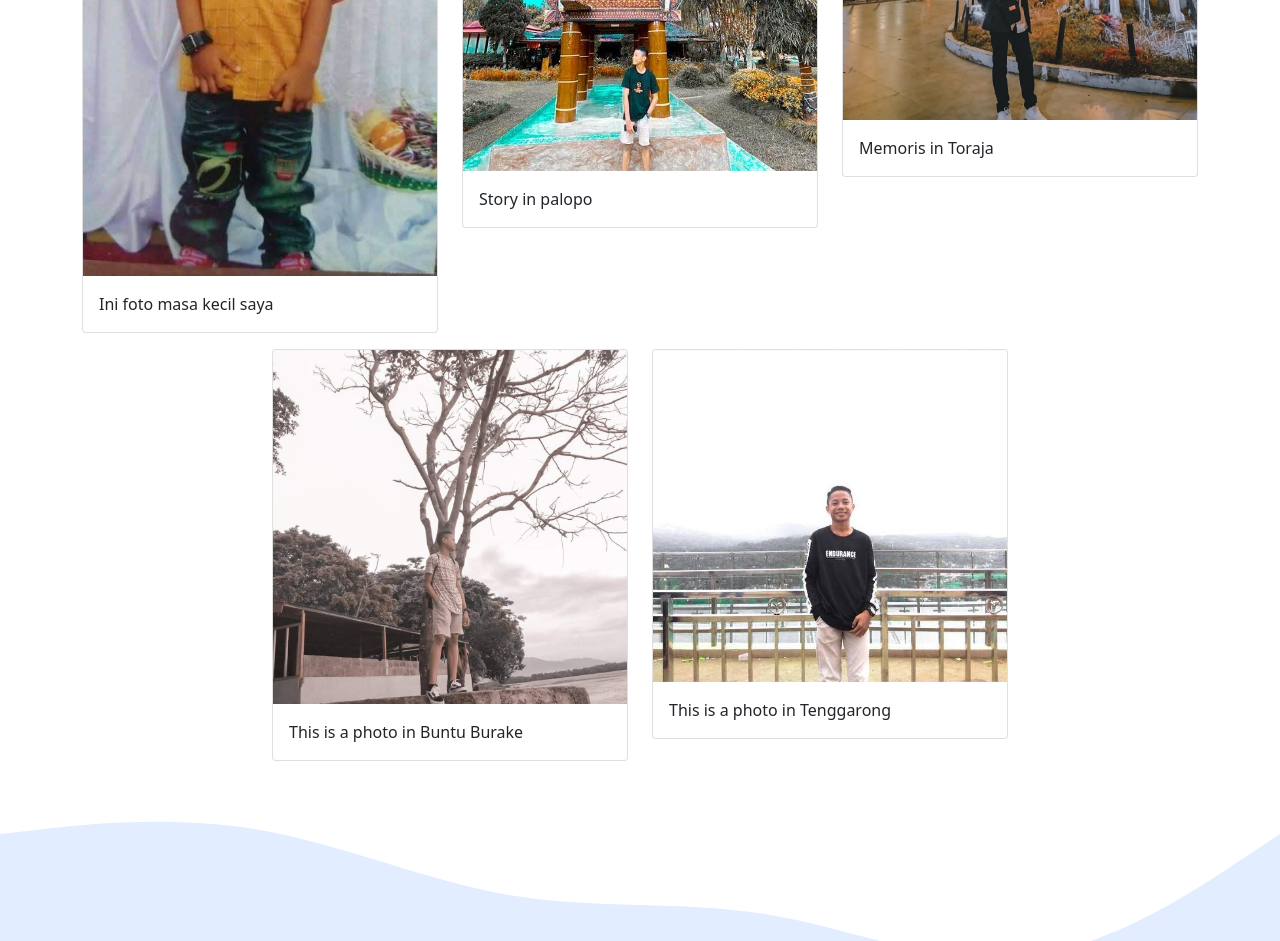
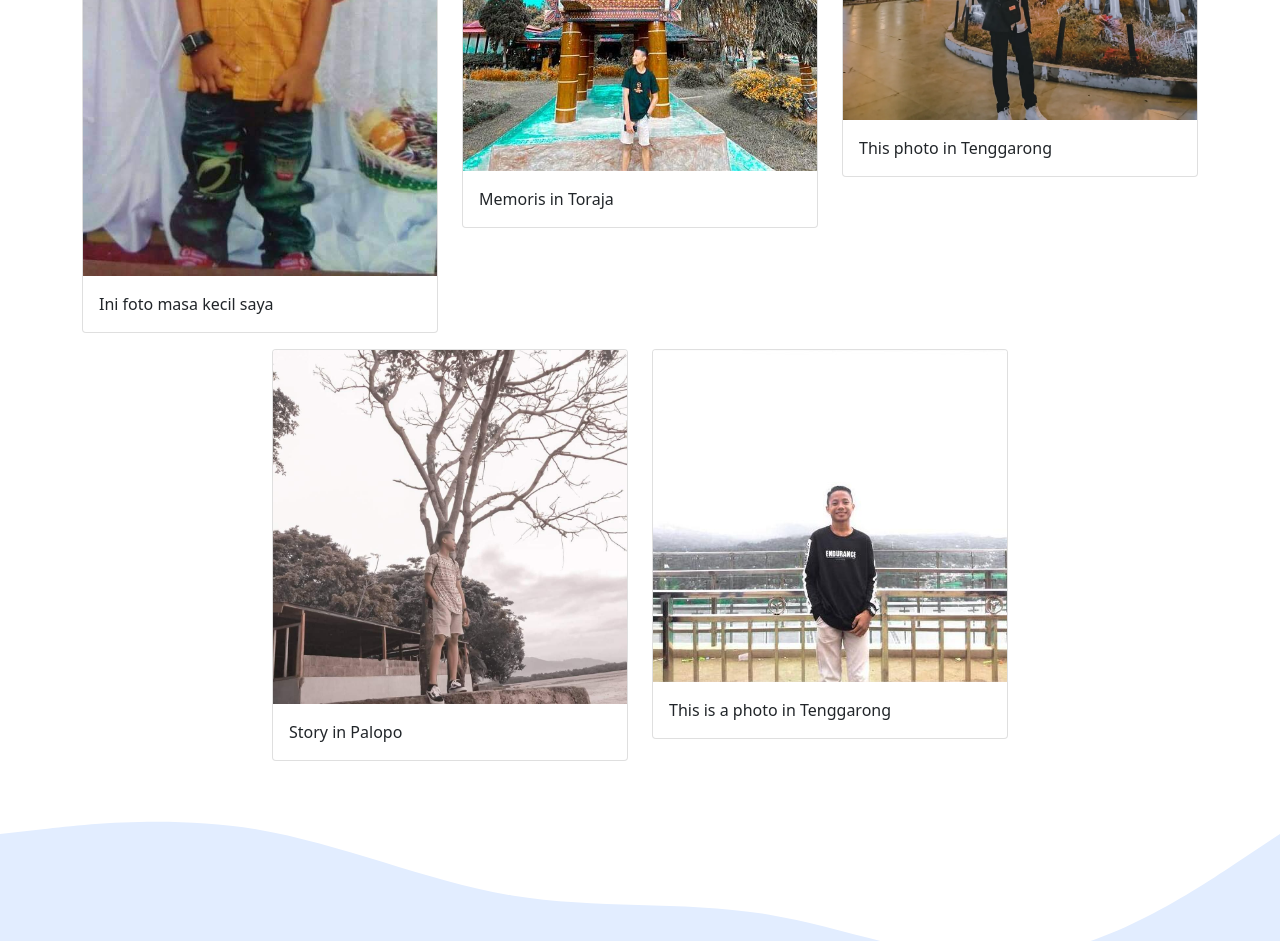
Before and after one commit to hendriallo/hendriallo.github.io, a plain HTML site: page index.html in a window 1280 px wide. Shown: the part 1760-2701 px from the top of the page. Drawn offline with nearby package versions, Linux system fonts and the light colour scheme.

Commit message:
mengubah kata-kata

```diff
--- a/index.html
+++ b/index.html
@@ -106,7 +106,7 @@
             <div class="card">
               <img src="projects/2.jpg " class="card-img-top" alt="Projects 2" />
               <div class="card-body">
-                <p class="card-text">Story in palopo</p>
+                <p class="card-text">Memoris in Toraja</p>
               </div>
             </div>
           </div>
@@ -114,7 +114,7 @@
             <div class="card">
               <img src="projects/3.jpg " class="card-img-top" alt="Projects 3" />
               <div class="card-body">
-                <p class="card-text">Memoris in Toraja</p>
+                <p class="card-text">This photo in Tenggarong</p>
               </div>
             </div>
           </div>
@@ -122,7 +122,7 @@
             <div class="card">
               <img src="projects/4.jpg " class="card-img-top" alt="Projects 4" />
               <div class="card-body">
-                <p class="card-text">This is a photo in Buntu Burake</p>
+                <p class="card-text">Story in Palopo</p>
               </div>
             </div>
           </div>
```
